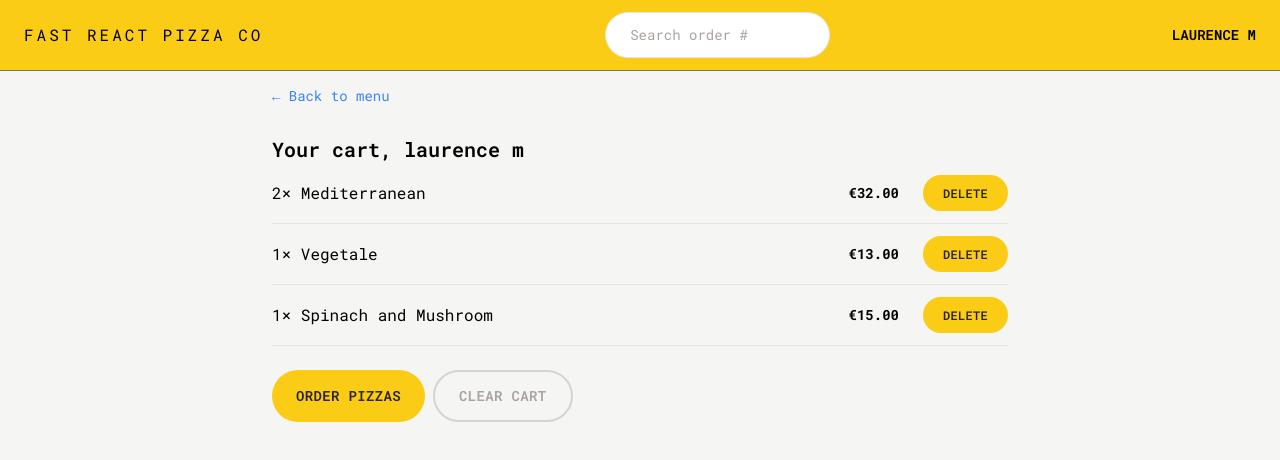
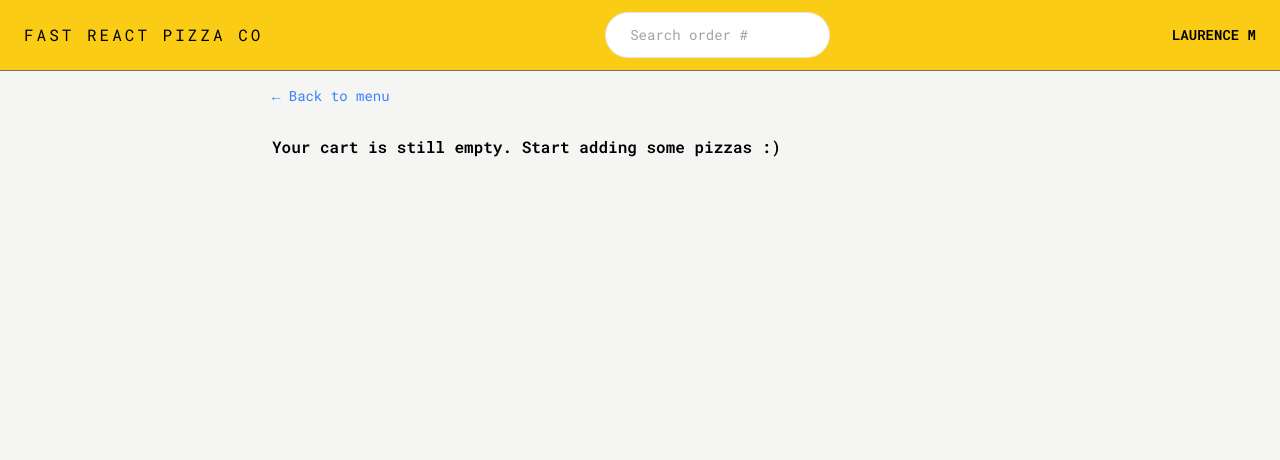
Before and after one commit to Lm768184/Pizza_React, a React (Vite) app: page /cart in a window 1280 px wide. Shown: the top 460 px of the page. Built offline with nearby package versions, Linux system fonts and the light colour scheme; a web font is replaced by a local one.

Commit message:
added Delete and add items functionality

```diff
--- a/src/features/cart/Cart.jsx
+++ b/src/features/cart/Cart.jsx
@@ -1,36 +1,42 @@
 import LinkButton from '../../utils/LinkButton';
 import Button from '../../ui/Button';
 import CartItem from './CartItem';
-import { useSelector } from 'react-redux';
+import { useDispatch, useSelector } from 'react-redux';
+import { clearCart, getCart } from './cartSlice';
+import { getUsername } from '../user/userSlice';
+import EmptyCart from './EmptyCart';
 // APPLayout children
 
-const fakeCart = [
-  {
-    pizzaId: 12,
-    name: 'Mediterranean',
-    quantity: 2,
-    unitPrice: 16,
-    totalPrice: 32,
-  },
-  {
-    pizzaId: 6,
-    name: 'Vegetale',
-    quantity: 1,
-    unitPrice: 13,
-    totalPrice: 13,
-  },
-  {
-    pizzaId: 11,
-    name: 'Spinach and Mushroom',
-    quantity: 1,
-    unitPrice: 15,
-    totalPrice: 15,
-  },
-];
+// const fakeCart = [
+//   {
+//     pizzaId: 12,
+//     name: 'Mediterranean',
+//     quantity: 2,
+//     unitPrice: 16,
+//     totalPrice: 32,
+//   },
+//   {
+//     pizzaId: 6,
+//     name: 'Vegetale',
+//     quantity: 1,
+//     unitPrice: 13,
+//     totalPrice: 13,
+//   },
+//   {
+//     pizzaId: 11,
+//     name: 'Spinach and Mushroom',
+//     quantity: 1,
+//     unitPrice: 15,
+//     totalPrice: 15,
+//   },
+// ];
 
 function Cart() {
-  const username = useSelector((state) => state.user.username);
-  const cart = fakeCart;
+  const username = useSelector(getUsername);
+  const cart = useSelector(getCart);
+  const dispatch = useDispatch();
+
+  if (!cart.length) return <EmptyCart />;
 
   return (
     <div className="px-4 py-3">
@@ -46,7 +52,7 @@ function Cart() {
         <Button to="/order/new" type="primary">
           Order pizzas
         </Button>
-        <Button type='secondary'>Clear cart</Button>
+        <Button type='secondary' onClick={() => dispatch(clearCart())}>Clear cart</Button>
       </div>
     </div>
   );
--- a/src/features/cart/CartItem.jsx
+++ b/src/features/cart/CartItem.jsx
@@ -1,17 +1,25 @@
-import Button from '../../ui/Button';
-import {formatCurrency} from '../../utils/helpers';
+import { useSelector } from 'react-redux';
+import { formatCurrency } from '../../utils/helpers';
+import DeleteItem from './DeleteItem';
+import UpdateItemQuantity from './UpdateItemQuantity';
+import { getCurrentQuantityById } from './cartSlice';
 
 function CartItem({ item }) {
   const { pizzaId, name, quantity, totalPrice } = item;
+
+  const currentQuantity = useSelector(getCurrentQuantityById(pizzaId));
+
 
   return (
     <li className="py-3 sm:flex sm:items-center sm:justify-between">
       <p className="mb-1 sm:mb-0">
         {quantity}&times; {name}
       </p>
-      <div className="flex justify-between items-center sm:gap-6">
+      <div className="flex items-center justify-between sm:gap-6">
         <p className="text-sm font-bold">{formatCurrency(totalPrice)}</p>
-        <Button type="small">Delete</Button>
+
+        <UpdateItemQuantity pizzaId={pizzaId} currentQuantity={currentQuantity}/>
+        <DeleteItem pizzaId={pizzaId} />
       </div>
     </li>
   );
--- /dev/null
+++ b/src/features/cart/DeleteItem.jsx
@@ -0,0 +1,18 @@
+import { useDispatch } from "react-redux";
+import Button from "../../ui/Button"
+import { deleteItem } from "./cartSlice";
+
+const DeleteItem = ({pizzaId}) => {
+    const dispatch = useDispatch();
+
+    const handleDelete = () => {
+        dispatch(deleteItem(pizzaId));
+    }
+
+  return (
+    <Button type="small" onClick={handleDelete}>Delete</Button>
+
+  )
+}
+
+export default DeleteItem
--- a/src/features/cart/EmptyCart.jsx
+++ b/src/features/cart/EmptyCart.jsx
@@ -1,11 +1,11 @@
-import { Link } from 'react-router-dom';
+import LinkButton from '../../utils/LinkButton';
 
 function EmptyCart() {
   return (
-    <div>
-      <Link to="/menu">&larr; Back to menu</Link>
+    <div className="px-4 py-3">
+      <LinkButton to="/menu">&larr; Back to menu</LinkButton>
 
-      <p>Your cart is still empty. Start adding some pizzas :)</p>
+      <p className='mt-7 font-semibold'>Your cart is still empty. Start adding some pizzas :)</p>
     </div>
   );
 }
--- /dev/null
+++ b/src/features/cart/UpdateItemQuantity.jsx
@@ -0,0 +1,18 @@
+import { useDispatch } from "react-redux";
+import Button from "../../ui/Button"
+import { decreaseItemQuantity, increaseItemQuantity } from "./cartSlice";
+
+const UpdateItemQuantity = ({pizzaId, currentQuantity}) => {
+const dispatch = useDispatch();
+
+  return (
+    <div className="flex items-center gap-1 md:gap-3">
+      <Button type="round" onClick={() => dispatch(decreaseItemQuantity(pizzaId))}>-</Button>
+      <span className="text-sm font-medium">{currentQuantity}</span>
+      <Button type="round" onClick={() => dispatch(increaseItemQuantity(pizzaId))}>+</Button>
+
+    </div>
+  )
+}
+
+export default UpdateItemQuantity
--- a/src/features/cart/cartSlice.js
+++ b/src/features/cart/cartSlice.js
@@ -20,7 +20,7 @@ const cartSlice = createSlice({
       state.cart.push(action.payload);
     },
     deleteItem: (state, action) => {
-      state.cart.filter((item) => item.pizzaId !== action.payload);
+      state.cart = state.cart.filter((item) => item.pizzaId !== action.payload);
     },
     increaseItemQuantity: (state, action) => {
       const item = state.cart.find((item) => item.pizzaId === action.payload);
@@ -31,6 +31,11 @@ const cartSlice = createSlice({
       const item = state.cart.find((item) => item.pizzaId === action.payload);
       item.quantity--;
       item.totalPrice = item.quantity * item.unitPrice;
+
+        if (item.quantity === 0) {
+            cartSlice.caseReducers.deleteItem(state, action);
+        }
+
     },
     clearCart: (state) => {
       state.cart = [];
@@ -38,8 +43,22 @@ const cartSlice = createSlice({
   },
 });
 
-export const { addItem, deleteItem, increaseItemQuantity, decreaseItemQuantity } = cartSlice.actions;
+export const {
+  addItem,
+  deleteItem,
+  increaseItemQuantity,
+  decreaseItemQuantity,
+  clearCart,
+} = cartSlice.actions;
 export default cartSlice.reducer;
 
-export const getTotalCartPrice = (state) => state.cart.cart.reduce((acc, item) => acc + item.totalPrice, 0);
-export const getTotalCartQuantity = (state) => state.cart.cart.reduce((acc, item) => acc + item.quantity, 0)
+export const getCart = (state) => state.cart.cart;
+
+export const getTotalCartPrice = (state) =>
+  state.cart.cart.reduce((acc, item) => acc + item.totalPrice, 0);
+
+export const getTotalCartQuantity = (state) =>
+  state.cart.cart.reduce((acc, item) => acc + item.quantity, 0);
+
+export const getCurrentQuantityById = (id) => (state) =>
+  state.cart.cart.find((item) => item.pizzaId === id)?.quantity ?? 0;
--- a/src/features/menu/MenuItem.jsx
+++ b/src/features/menu/MenuItem.jsx
@@ -1,12 +1,20 @@
 import { formatCurrency } from '../../utils/helpers';
 import Button from '../../ui/Button';
 import { useDispatch, useSelector } from 'react-redux';
-import { addItem } from '../cart/cartSlice';
+import { addItem, getCart, getCurrentQuantityById } from '../cart/cartSlice';
+import DeleteItem from '../cart/DeleteItem';
+import UpdateItemQuantity from '../cart/UpdateItemQuantity';
 
 function MenuItem({ pizza }) {
   const { id, name, unitPrice, ingredients, soldOut, imageUrl } = pizza;
+
   const cart = useSelector((state) => state.cart);
   const dispatch = useDispatch();
+  // const inCart = cart.cart.find((item) => item.pizzaId === id);
+  const currentQuantity = useSelector(getCurrentQuantityById(id));
+  console.log(' in MenuItem, totalCartQuantity is: ', name, currentQuantity);
+  const isInCart = currentQuantity > 0;
+  // const cartArr = useSelector(getCart)
 
   const handleAddtoCart = () => {
     // console.log(" in handleAdd before adding MenuItem, cart is: ", cart);
@@ -18,7 +26,8 @@ function MenuItem({ pizza }) {
       totalPrice: unitPrice * 1,
     };
     dispatch(addItem(newItem));
-    console.log(" in handleAdd after MenuItem, cart is: ", cart);
+    console.log(' in handleAdd after MenuItem, cart is: ', cart);
+    console.log(' in handleAdd after MenuItem, cart.cart is: ', cart.cart);
   };
 
   return (
@@ -42,11 +51,22 @@ function MenuItem({ pizza }) {
             </p>
           )}
 
-          {!soldOut ? (
+          {isInCart && (
+            <div className="flex items-center gap-3 sm:gap-8">
+              <UpdateItemQuantity
+                pizzaId={id}
+                currentQuantity={currentQuantity}
+              />
+              <DeleteItem pizzaId={id} />
+            </div>
+          )}
+
+          {!soldOut && !isInCart && (
             <Button type="small" onClick={handleAddtoCart}>
-              Add to Cart
+              {' '}
+              Add to Cart{' '}
             </Button>
-          ) : null}
+          )}
         </div>
       </div>
     </li>
--- a/src/features/order/CreateOrder.jsx
+++ b/src/features/order/CreateOrder.jsx
@@ -1,8 +1,9 @@
-import { useState } from 'react';
 import { Form, redirect, useActionData, useNavigation } from 'react-router-dom';
 import { createOrder } from '../../services/apiRestaurant';
 import Button from '../../ui/Button';
 import { useSelector } from 'react-redux';
+import { getCart } from '../cart/cartSlice';
+import EmptyCart from '../cart/EmptyCart';
 // APPLayout children
 
 // https://uibakery.io/regex-library/phone-number
@@ -37,11 +38,14 @@ const fakeCart = [
 
 function CreateOrder() {
   // const [withPriority, setWithPriority] = useState(false);
-  const cart = fakeCart;
+  // const cart = fakeCart;
   const navigation = useNavigation();
   const isSubmitting = navigation.state === 'submitting';
   const formErrors = useActionData();
   const username = useSelector((state) => state.user.username);
+  const cart = useSelector(getCart);
+
+  if (!cart.length) return <EmptyCart />;
 
   return (
     <div className="px-4 py-6">
--- a/src/features/user/userSlice.js
+++ b/src/features/user/userSlice.js
@@ -39,3 +39,4 @@ const userSlice = createSlice({
 export const { updateName } = userSlice.actions;
 
 export default userSlice.reducer;
+export const getUsername = (state) => state.user.username;
--- a/src/ui/Button.jsx
+++ b/src/ui/Button.jsx
@@ -5,8 +5,9 @@ function Button({ children, disabled, to, type, onClick }) {
     ' text-sm inline-block rounded-full bg-yellow-400 px-4 py-3 font-semibold uppercase tracking-wide text-stone-800 transition-colors duration-300 hover:bg-yellow-300 focus:bg-yellow-300 focus:outline-none focus-ring focus:ring-yellow-300 focus:ring-offset-2 disabled:cursor-not-allowed';
 
   const styles = {
-    primary: base + ' px-4 py-3 sm:px-6 sm:py-4',
+    primary: base + ' px-4 py-3 sm:px-6 sm:py-4 mb-1',
     small: base + ' px-4 py-2 md:px-5 md:py-2.5 text-xs',
+    round: base + ' px-2.5 py-1 md:px-3.5 md:py-2 text-sm',
     secondary:
       ' text-sm focus:text-stone-800 focus:ring-stone-200 hover:text-stone-800 inline-block rounded-full border-2 border-stone-300 bg-transparent px-4 py-2.5 md:px-6 md:py-3.5 font-semibold uppercase tracking-wide text-stone-400 transition-colors duration-300 hover:bg-yellow-300 focus:bg-yellow-300 focus:outline-none focus-ring focus:ring-yellow-300 focus:ring-offset-2 disabled:cursor-not-allowed',
   };
```
Lines whose indentation alone changed are shown as unchanged.
